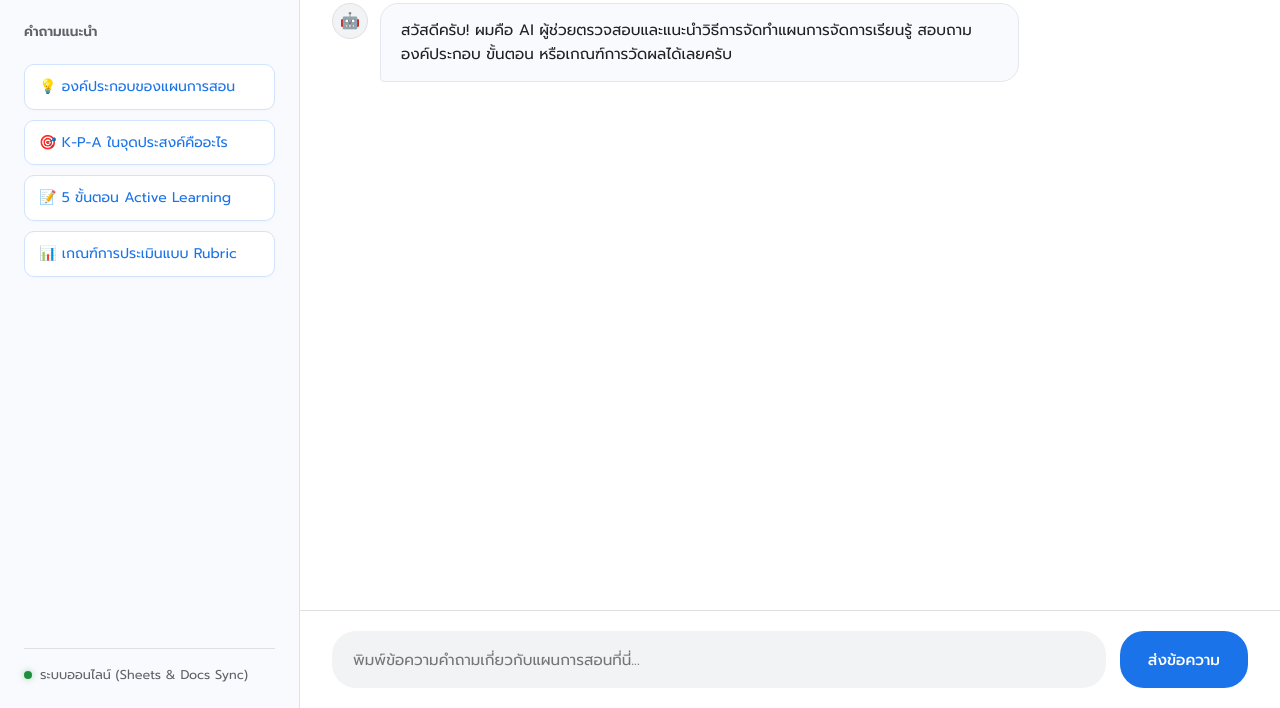
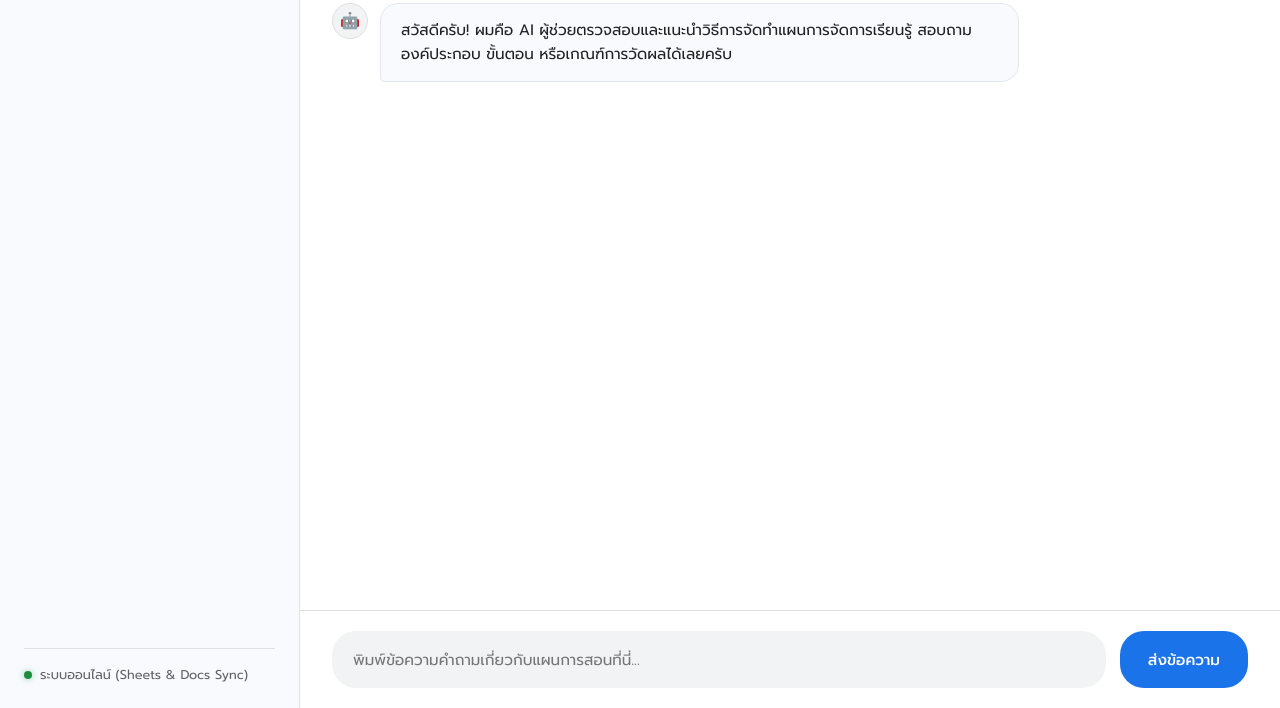
Before and after one commit to s6802041510171-web/kmutnb-lesson-chatbot, a plain HTML site: page index.html in a window 1280 px wide. Shown: the part 92-800 px from the top of the page. Drawn offline with Linux system fonts and the light colour scheme.

Commit message:
Remove quick question buttons

```diff
--- a/index.html
+++ b/index.html
@@ -15,7 +15,7 @@
 
   <div class="app-layout">
 
-    <!-- Sidebar ฝั่งซ้าย: ข้อมูลระบบและคำถามแนะนำ -->
+    <!-- Sidebar ฝั่งซ้าย: ข้อมูลระบบ -->
     <aside class="sidebar">
       <div>
         <div class="brand-section">
@@ -24,15 +24,6 @@
             <h2>ผู้ช่วยแผนการสอน</h2>
             <p>KMUTNB Interactive Assistant</p>
           </div>
-        </div>
-
-        <!-- คำถามแนะนำแบบด่วน -->
-        <div class="quick-questions">
-          <div class="section-title">คำถามแนะนำ</div>
-          <button class="quick-btn" onclick="sendQuick('แผนการสอนมีองค์ประกอบสำคัญอะไรบ้าง')">💡 องค์ประกอบของแผนการสอน</button>
-          <button class="quick-btn" onclick="sendQuick('K P A ในแผนการสอนคืออะไร')">🎯 K-P-A ในจุดประสงค์คืออะไร</button>
-          <button class="quick-btn" onclick="sendQuick('ขั้นตอนการออกแบบแผน Active Learning มีอะไรบ้าง')">📝 5 ขั้นตอน Active Learning</button>
-          <button class="quick-btn" onclick="sendQuick('เกณฑ์การให้คะแนนแบบ Rubric Score คืออะไร')">📊 เกณฑ์การประเมินแบบ Rubric</button>
         </div>
       </div>
 
@@ -71,11 +62,6 @@
 
     // ตัวแปรเก็บประวัติการสนทนาสำหรับคุยต่อเนื่อง
     const conversationHistory = [];
-
-    function sendQuick(text) {
-      userInput.value = text;
-      sendMessage();
-    }
 
     async function sendMessage() {
       const text = userInput.value.trim();
```
